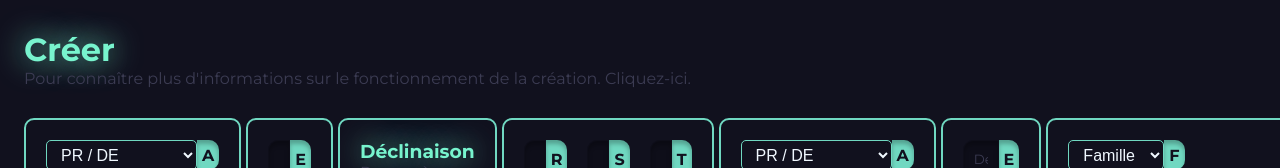
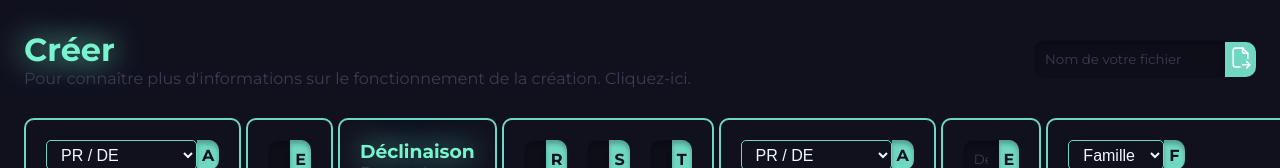
Before and after one commit to SQTZ/Voose-app, a React (Vite) app: page / in a window 1280 px wide. Shown: the top 168 px of the page. Built offline with nearby package versions, Linux system fonts and the light colour scheme.

Commit message:
Added custom FileName

```diff
--- a/src/components/selection_dp.jsx
+++ b/src/components/selection_dp.jsx
@@ -202,9 +202,24 @@ function SelectionDP() {
 
     return (
         <div>
+            <div className='flexing'>
             <div className='container-text'>
                 <h1>Créer</h1>
                 <p>Pour connaître plus d'informations sur le fonctionnement de la création. Cliquez-ici.</p>
+            </div>
+
+           <div>
+            <form>
+            <div className='flexing'>
+            <input type="text" id="name_file" placeholder='Nom de votre fichier'></input>
+            <div className='box-export'><svg xmlns="http://www.w3.org/2000/svg" class="icon icon-tabler icon-tabler-file-export" width="25" height="25" viewBox="0 0 24 24" stroke-width="1.5" stroke="white" fill="none" stroke-linecap="round" stroke-linejoin="round">
+  <path stroke="none" d="M0 0h24v24H0z" fill="none"/>
+  <path d="M14 3v4a1 1 0 0 0 1 1h4" />
+  <path d="M11.5 21h-4.5a2 2 0 0 1 -2 -2v-14a2 2 0 0 1 2 -2h7l5 5v5m-5 6h7m-3 -3l3 3l-3 3" />
+</svg></div>
+            </div>
+            </form>
+           </div>
             </div>
             <form>
                 {inputSets.map((inputSet, index) => (
--- a/src/js/functions.js
+++ b/src/js/functions.js
@@ -24,6 +24,8 @@ export function SubmitToCSVtest() {
     console.log("Je suis dans la fonction SubmitToCSVtest()");
 
     // Collecter les valeurs des ensembles d'inputs
+    const nameFile = document.getElementById("name_file").value;
+
     const colonnesA = document.querySelectorAll("[id^='a_colonne_']");
     const colonnesB = document.querySelectorAll("[id^='b_colonne_']");
     const colonnesC = document.querySelectorAll("[id^='c_colonne_']");
@@ -95,7 +97,8 @@ export function SubmitToCSVtest() {
     });
 
     console.log(dataForCSV);
+    console.log(nameFile);
 
     // Envoi des données à la fonction 'create_csv_on_desktop' de Tauri
-    invoke('create_csv_on_desktop', { data: dataForCSV });
+    invoke('create_csv_on_desktop', { data: dataForCSV, nameFile: nameFile });
 }
--- a/src/styles.css
+++ b/src/styles.css
@@ -85,6 +85,13 @@ form input {
     font-family: Montserrat;
 }
 
+form input:focus {
+    border: 1px solid #70d8c1;
+}
+
+input:focus{
+    outline: none;
+}
 
 form input::placeholder {
     color: #3C3C53;
@@ -128,6 +135,12 @@ form select {
     gap: 20px;
 }
 
+.flexing {
+    display: flex;
+    justify-content: space-between;
+    align-items: center;
+}
+
 h3 {
     color: #78F4CE;
     text-shadow: 0px 0px 30px #78F4CE;
@@ -153,3 +166,9 @@ span {
     color: #3C3C53;
     font-weight: bold;
 }
+
+.box-export {
+    background: #70d8c1;
+    padding: 3px;
+    border-radius: 0px 10px 10px 0px;
+}
```
Also changed, not shown: 1 other file (tests, documents, lock files or other folders).
